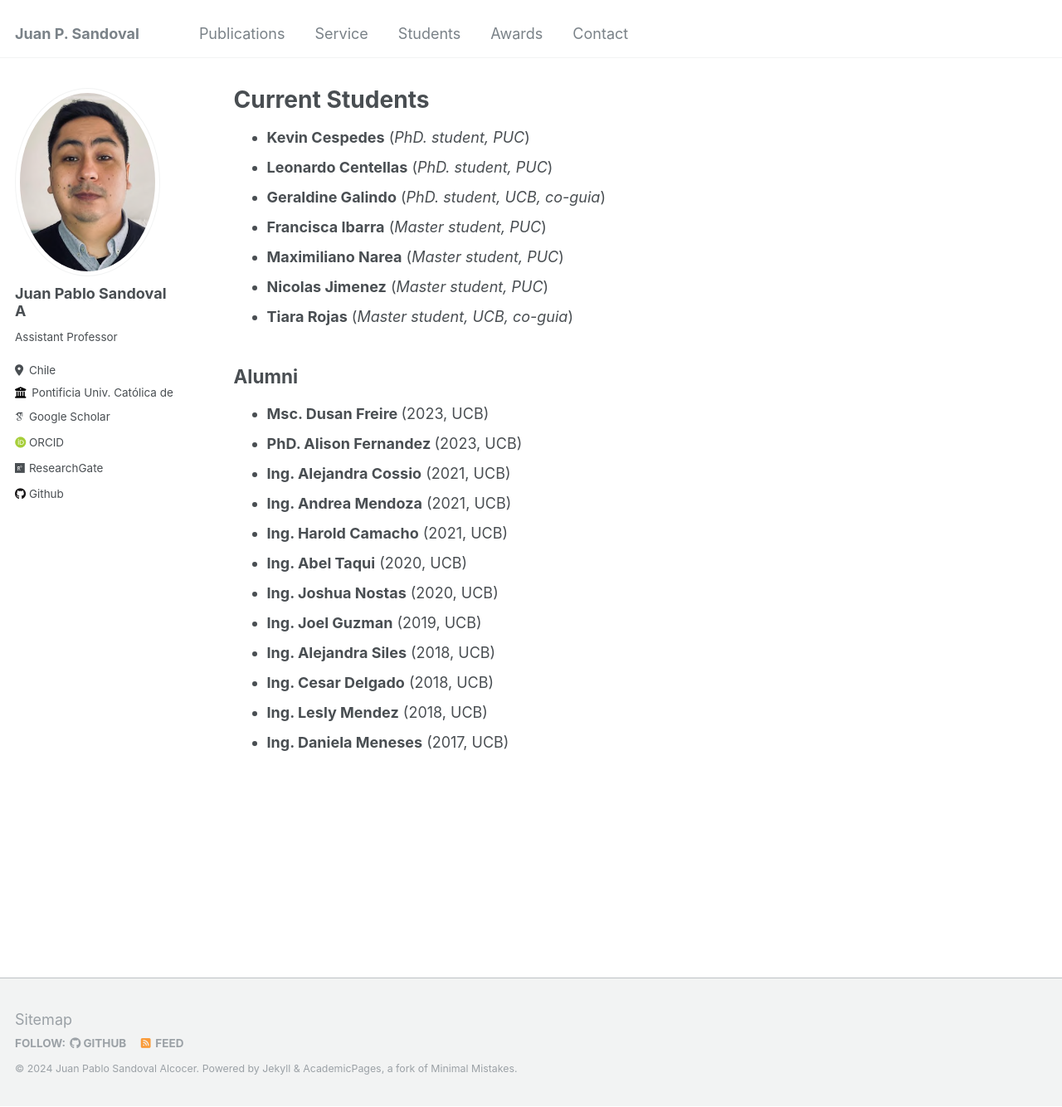
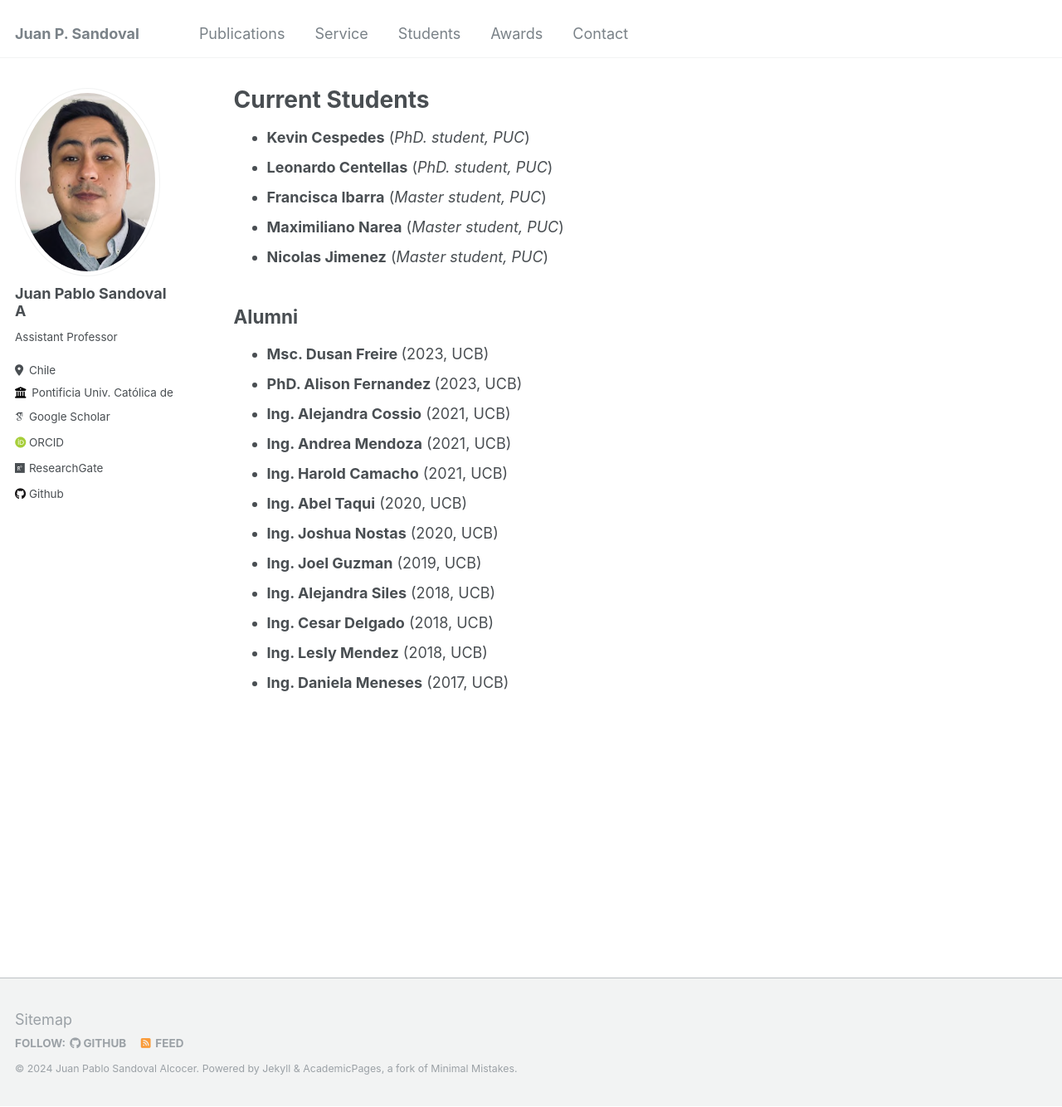
Before and after one commit to jpsandoval/jpsandoval.github.io, a Jekyll site: the page built from _pages/teaching.html, in a window 1280 px wide and 1334 px high. Shown: the whole window at 83% size. Built offline with Jekyll 4.4.1, drawn with Linux system fonts in a browser that asks for light colours; some web fonts are replaced.

Commit message:
just in case

```diff
--- a/_pages/teaching.html
+++ b/_pages/teaching.html
@@ -8,11 +8,11 @@ author_profile: true
         <ul>
           <li> <strong> Kevin Cespedes</strong> (<i>PhD.  student, PUC</i>)</li>
           <li> <strong> Leonardo Centellas</strong> (<i>PhD.  student, PUC</i>)</li>
-          <li> <strong> Geraldine Galindo</strong> (<i>PhD. student, UCB, co-guia</i>)</li>
+          <!--li> <strong> Geraldine Galindo</strong> (<i>PhD. student, UCB, co-guia</i>)</li-->
           <li> <strong> Francisca Ibarra</strong> (<i>Master student, PUC</i>)</li>
           <li> <strong> Maximiliano Narea</strong> (<i>Master student, PUC</i>)</li>
           <li> <strong> Nicolas Jimenez</strong> (<i>Master student, PUC</i>)</li>
-          <li> <strong> Tiara Rojas</strong> (<i>Master student, UCB, co-guia</i>)</li>
+          <!--li> <strong> Tiara Rojas</strong> (<i>Master student, UCB, co-guia</i>)</li-->
         </ul>
 <h2> Alumni </h2>
         <ul>
```
